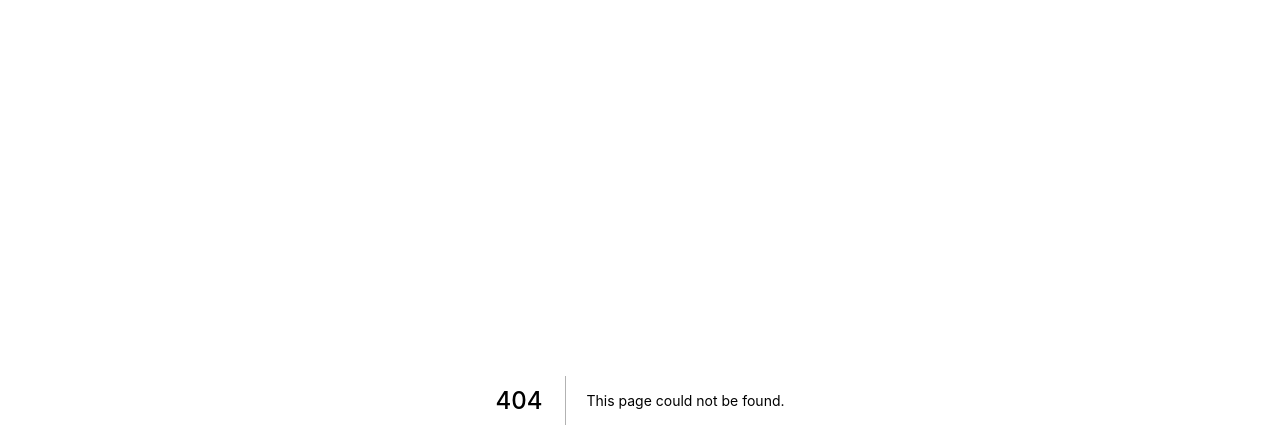
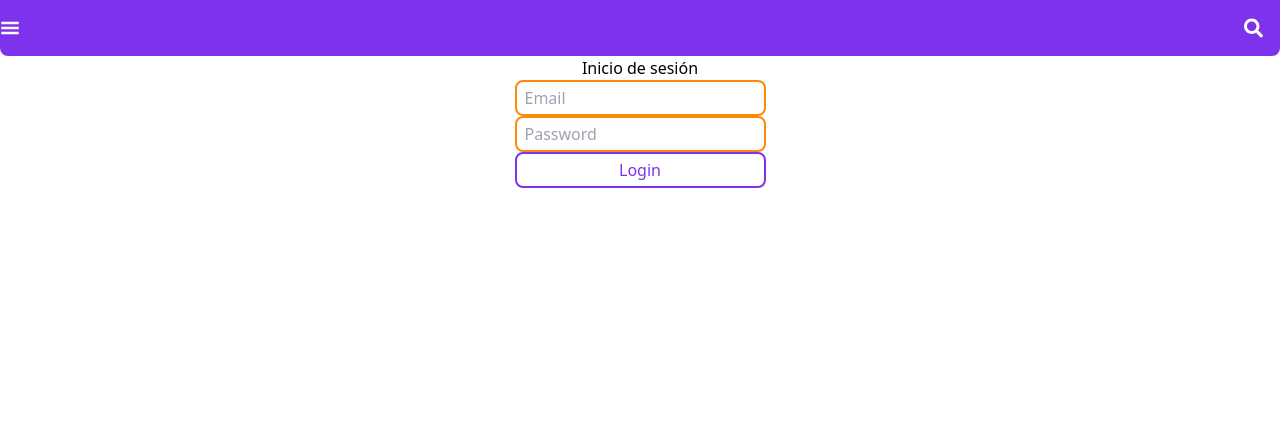
Before and after one commit to No-Country/S4-13-T-Node-React, a Next.js app in the folder front/: page /login in a window 1280 px wide. Before the commit this address had no page. Shown: the top 448 px of the page. Built offline with nearby package versions, Linux system fonts and the light colour scheme.

Commit message:
Adding formLogin component

```diff
--- /dev/null
+++ b/front/components/formLogin/FormLogin.tsx
@@ -0,0 +1,70 @@
+import { Formik, Form, Field } from "formik";
+import React from "react";
+import * as Yup from "yup";
+
+type values = {
+  email: string;
+  password: string;
+};
+
+const validateLoginSchema = Yup.object({
+  email: Yup.string()
+    .email("Debes ingresar un email válido")
+    .required("Email requerido"),
+  password: Yup.string()
+    .min(6, "El password debe tener al menos 6 caracteres")
+    .required("Password requerido"),
+});
+
+const FormLogin = () => {
+  const handleSubmit = (values: values) => {
+    console.log("Ingresaste a la página");
+    console.log(values);
+  };
+
+  return (
+    <>
+      <h1>Inicio de sesión</h1>
+      {
+        <Formik
+          initialValues={{ email: "", password: "" }}
+          onSubmit={(values) => handleSubmit(values)}
+          validationSchema={validateLoginSchema}
+        >
+          {({ errors, touched }) => {
+            return (
+              <Form className="flex flex-col justify-center align-center">
+                <Field
+                  name="email"
+                  type="email"
+                  placeholder="Email"
+                  className="border-2 border-secondary rounded-lg px-2 py-1"
+                />
+                {errors.email && touched.email ? (
+                  <div className="text-xs">{errors.email}</div>
+                ) : null}
+                <Field
+                  name="password"
+                  type="password"
+                  placeholder="Password"
+                  className="border-2 border-secondary rounded-lg px-2 py-1"
+                />
+                {errors.password && touched.password ? (
+                  <div className="text-xs">{errors.password}</div>
+                ) : null}
+                <button
+                  type="submit"
+                  className="border-2 border-primary rounded-lg px-4 py-1 text-primary"
+                >
+                  Login
+                </button>
+              </Form>
+            );
+          }}
+        </Formik>
+      }
+    </>
+  );
+};
+
+export default FormLogin;
--- a/front/package.json
+++ b/front/package.json
@@ -11,11 +11,13 @@
   "dependencies": {
     "@reduxjs/toolkit": "^1.8.5",
     "axios": "^0.27.2",
+    "formik": "^2.2.9",
     "next": "12.3.1",
     "react": "18.2.0",
     "react-dom": "18.2.0",
     "react-icons": "^4.4.0",
-    "react-redux": "^8.0.2"
+    "react-redux": "^8.0.2",
+    "yup": "^0.32.11"
   },
   "devDependencies": {
     "@types/node": "18.7.18",
--- /dev/null
+++ b/front/pages/login/index.tsx
@@ -0,0 +1,23 @@
+import type { NextPage } from "next";
+import Head from "next/head";
+import FormLogin from "../../components/formLogin/FormLogin";
+import Layout from "../../components/layout/Layout";
+const Login: NextPage = () => {
+  return (
+    <div>
+      <Head>
+        <title>Login - Memex</title>
+        <meta name="description" content="Generated by create next app" />
+        <link rel="icon" href="/favicon.ico" />
+      </Head>
+
+      <Layout>
+        <div className="flex flex-col justify-center items-center">
+          <FormLogin />
+        </div>
+      </Layout>
+    </div>
+  );
+};
+
+export default Login;
```
Also changed, not shown: 2 other files (tests, documents, lock files or other folders).
